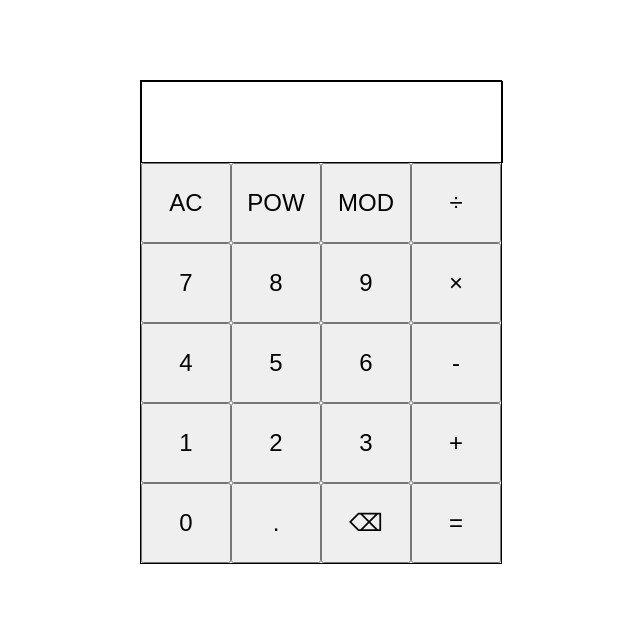
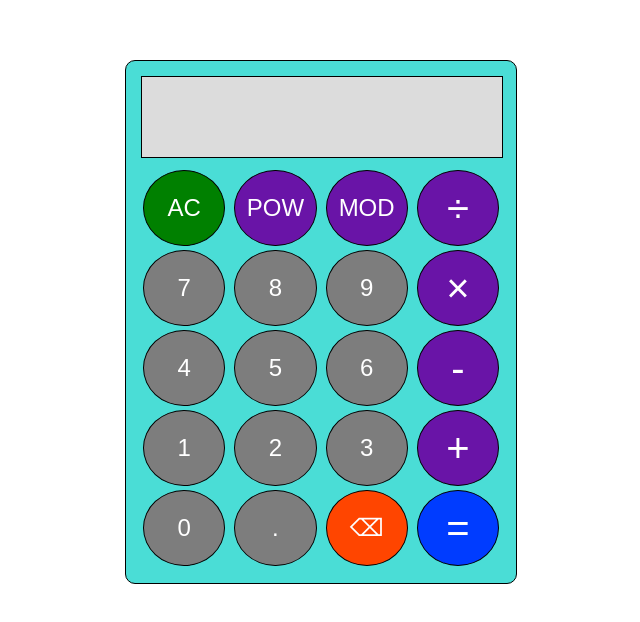
Before and after one commit to laurencecnerual/odin-calculator, a plain HTML site: page index.html in a window 1280 px wide. Shown: the part 106-728 px from the top of the page, without its empty margins (319-959 px from the left). Drawn offline with Linux system fonts and the light colour scheme.

Commit message:
Colors and rounds the calculator
Adds hovering and clicking effects

```diff
--- a/style.css
+++ b/style.css
@@ -10,6 +10,9 @@ body {
     border: 1px solid black;
     display: flex;
     flex-direction: column;
+    padding: 15px;
+    background-color: rgb(74, 221, 214);
+    border-radius: 10px;
 }
 
 .calculator, .display-area, .key-row {
@@ -22,14 +25,53 @@ body {
     text-align: right;
     min-height: 80px;
     word-wrap: break-word;
+    margin-bottom: 10px;
+    background-color: rgb(220, 220, 220);
 }
 
 .key-row {
     display: flex;
     height: 80px;
+    gap: 5px;
 }
 
 button {
     width: 90px;
     font-size: x-large;
+    border-radius: 50%;
+    color: white;
+    margin: 2px;
+    border: 1px solid black;
 }
+
+button:hover {
+    filter: brightness(60%);
+}
+
+button:active {
+    filter: brightness(150%);
+}
+
+#clear-all {
+    background-color: green;
+}
+
+#equal {
+    background-color: rgb(0, 60, 255);
+}
+
+.math-op {
+    background-color: rgb(105, 20, 167);
+}
+
+.number, #decimal {
+    background-color: rgb(125, 125, 125);
+}
+
+#backspace {
+    background-color: orangered;
+}
+
+#addition, #subtraction, #multiplication, #division, #equal {
+    font-size: 40px;
+}
```
